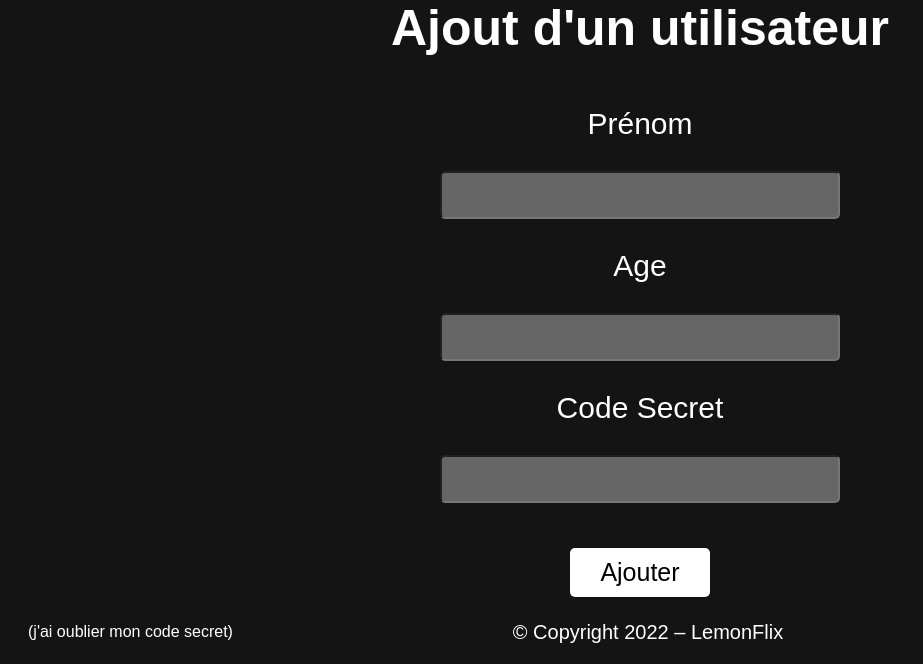
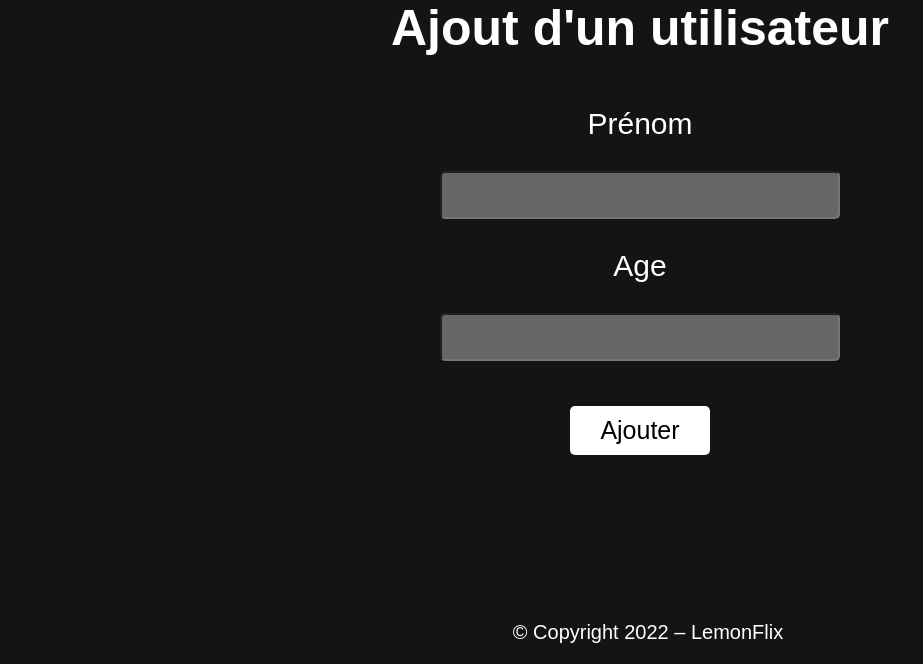
Before and after one commit to LemonProg/LemonFlix, a PHP site: page /Netflix/AddProfile.php in a window 1280 px wide. Shown: the part 136-800 px from the top of the page, without its empty margins (0-923 px from the left). Run offline with PHP 8.4, Linux system fonts and the light colour scheme.

Commit message:
Del LostSecretCode.php
Modify code to make it work

```diff
--- a/Netflix/AddProfile.php
+++ b/Netflix/AddProfile.php
@@ -72,17 +72,12 @@
                 <p>Age</p>
                 <input type="number" name="age" id="form" required>
             </td>
-            <td>
-                <p>Code Secret</p>
-                <input type="text" name="code" id="form" required>
-            </td>
             <br>
             <input type="submit" value="Ajouter" id="valBtn">
         </form>
     </div>
 
     <footer>
-        <a href="LostSecretCode.php">(j'ai oublier mon code secret)</a>
         <p class="footer">&copy; Copyright 2022 – LemonFlix</p>
     </footer>
 </body>
--- a/Netflix/main.php
+++ b/Netflix/main.php
@@ -29,7 +29,7 @@ while ($user = $req->fetch()) {
 </head>
 <body>
     <header>
-        <form action="../index.php" id="logo">
+        <form action="main.php" id="logo">
             <input type="image" src="../img/logo.png" alt="Submit">
             <div id="logoutDiv">
                 <a id="logout" href="../logout.php">Déconnexion</a>
@@ -53,7 +53,6 @@ while ($user = $req->fetch()) {
         <div id="divProfiles">
             <a id="addProfiles"href="profiles.php">Gérer les profils</a>
         </div>
-        <a href="LostSecretCode.php" id="code">(j'ai oublier mon code secret)</a>
         <p class="footer">&copy; Copyright 2022 – LemonFlix</p>
     </footer>
 </body>
--- a/Netflix/profiles.php
+++ b/Netflix/profiles.php
@@ -10,7 +10,7 @@
 </head>
 <body>
     <header>
-        <form action="../index.php" id="logo">
+        <form action="main.php" id="logo">
             <input type="image" src="../img/logo.png" alt="Submit">
             <div id="logoutDiv">
                 <a id="logout" href="../logout.php">Déconnexion</a>
--- a/Netflix/styleAddProfil.css
+++ b/Netflix/styleAddProfil.css
@@ -113,15 +113,6 @@ footer p{
     text-align: center;
 }
 
-footer a {
-    text-align: left;
-    position:absolute;
-    bottom:0;
-    padding-bottom: 23px;
-    padding-left: 20px;
-    z-index: 1;
-}
-
 .footer {
     font-size: 20px;
     cursor: default;
```
Also changed, not shown: styleMain.css (+0 -9 lines).
